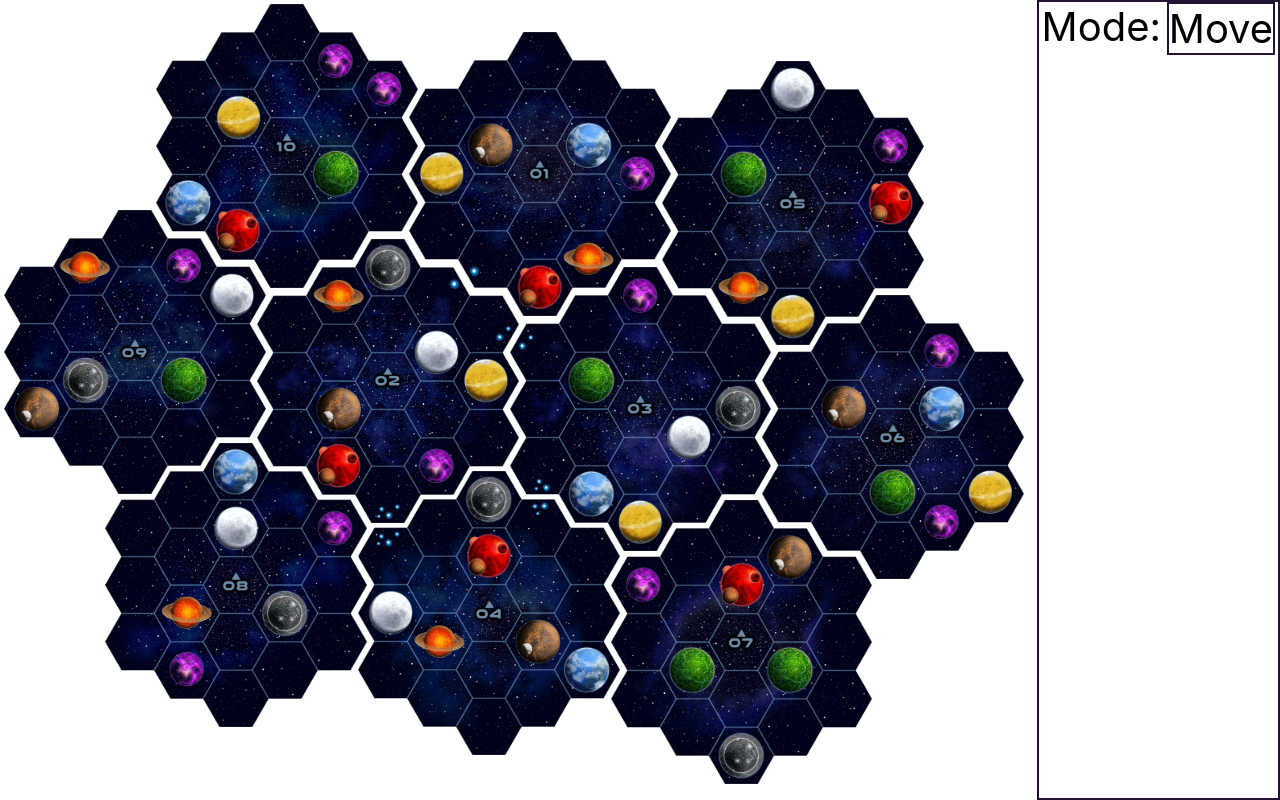
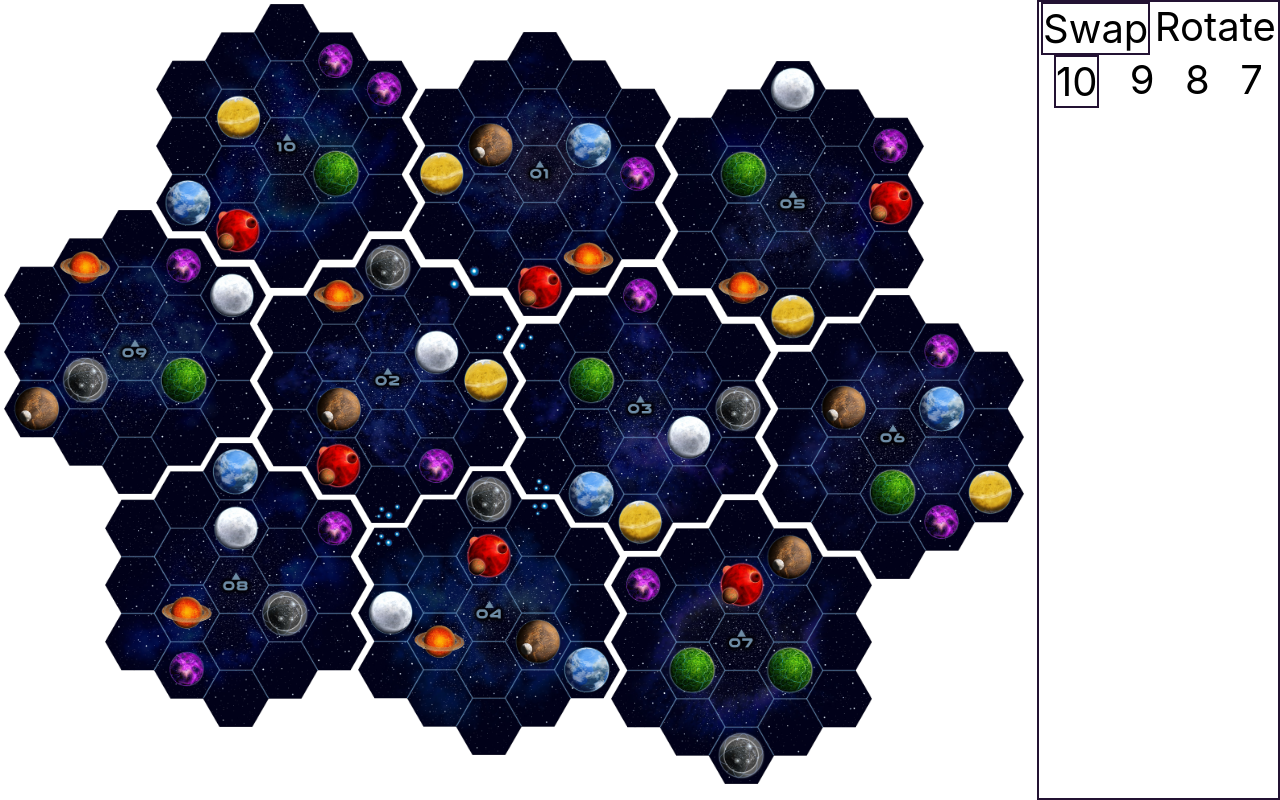
Before and after one commit to stones314/gaia-map-web, a React (Create React App) app: page / in a window 1280 px wide. Built offline with nearby package versions, Linux system fonts and the light colour scheme.

Commit message:
changed menu for mode select (swap or rotate) added menu for selecting number of sectors. This needs to be refined (a lot) created evaluation file, but no code yet

```diff
--- a/src/App.jsx
+++ b/src/App.jsx
@@ -20,45 +20,65 @@ class App extends React.Component {
     constructor(props) {
         super(props);
         this.state = {
-      sectors: [s10,s01,s05,s09,s02,s03,s06,s08,s04,s07],
-      rotation: [0,0,0,0,0,0,0,0,0,0],
+            sectors: [s10, s01, s05, s09, s02, s03, s06, s08, s04, s07],
+            rotation: [0, 0, 0, 0, 0, 0, 0, 0, 0, 0],
             selected: -1,
             numSect: 10,
-      moveMode: true,
+            swapMode: true,
         };
         this.onClickSector = this.onClickSector.bind(this);
+        //this.onClickModeBtn = this.onClickModeBtn.bind(this);
     }
 
     onClickSector(i) {
         var rot = this.state.rotation.slice();
-    if (this.state.moveMode) {
-      if(this.state.selected < 0){
-        this.setState({selected: i});
-      }else if(this.state.selected === i){
-        this.setState({selected: -1});
-      }else {
+        if (this.state.swapMode) {
+            if (this.state.selected < 0) {
+                this.setState({ selected: i });
+            } else if (this.state.selected === i) {
+                this.setState({ selected: -1 });
+            } else {
                 var sec = this.state.sectors.slice();
                 [sec[i], sec[this.state.selected]] = [sec[this.state.selected], sec[i]];
                 [rot[i], rot[this.state.selected]] = [rot[this.state.selected], rot[i]];
-        this.setState({selected: -1, sectors: sec, rotation: rot});
+                this.setState({ selected: -1, sectors: sec, rotation: rot });
             }
         }
         else {
             rot = this.state.rotation.slice();
-      if(rot[i] === 300){
+            if (rot[i] === 300) {
                 rot[i] = 0;
-        this.setState({rotation : rot});
+                this.setState({ rotation: rot });
             }
-      else
-      {
+            else {
                 rot[i] = rot[i] + 60;
-        this.setState({rotation: rot});
+                this.setState({ rotation: rot });
             }
         }
     }
 
-  onClickModeBtn() {
-    this.setState({moveMode: !this.state.moveMode});
+    onClickSwap() {
+        if (!this.state.swapMode)
+            this.setState({ swapMode: true });
+    }
+
+    onClickRot() {
+        if (this.state.swapMode)
+            this.setState({ swapMode: false });
+    }
+
+    onClick10() {
+        this.setState({ numSect: 10 });
+    }
+
+    onClick9() {
+        this.setState({ numSect: 9 });
+    }
+    onClick8() {
+        this.setState({ numSect: 8 });
+    }
+    onClick7() {
+        this.setState({ numSect: 7 });
     }
 
     render() {
@@ -72,8 +92,15 @@ class App extends React.Component {
                     selected={this.state.selected}
                 />
                 <Menu
-          onClickMode={() => this.onClickModeBtn()}
-          moveMode={this.state.moveMode}
+                    onClickSwap={() => this.onClickSwap()}
+                    onClickRot={() => this.onClickRot()}
+                    swapMode={this.state.swapMode}
+                    onClick10={() => this.onClick10()}
+                    onClick9={() => this.onClick9()}
+                    onClick8={() => this.onClick8()}
+                    onClick7={() => this.onClick7()}
+                    numSec={this.state.numSect}
+
                 />
             </div>
         )
--- /dev/null
+++ b/src/Evaluator.jsx
@@ -0,0 +1,6 @@
+import React from 'react';
+import './Menu.css';
+
+function makeMapMaterix(sectors, rotations, numSectors) {
+
+}
--- a/src/Map.jsx
+++ b/src/Map.jsx
@@ -3,18 +3,18 @@ import './Map.css';
 
 class Sector extends React.Component {
     getClassName(rot, col, sel, b) {
-    var s = "rot"+rot+
-        " map-col-"+ col +
+        var s = "rot" + rot +
+            " map-col-" + col +
             " map-sec";
         if (sel)
             s = s + "-selected";
         if (b)
-      s = s +" map-sec-border";
+            s = s + " map-sec-border";
         return s;
     }
 
     render() {
-    return(
+        return (
             <div className={this.getClassName(this.props.rotation, this.props.col, this.props.selected, false)}>
                 <img
                     src={this.props.sector}
@@ -43,25 +43,82 @@ class Map extends React.Component {
         );
     }
 
-  render(){
+    renderRow(row, numSect) {
+        if (row === 0) {
+            if (numSect > 7) {
+                return (
+                    <div className="map-row map-row-1">
+                        {this.renderSector(0, 1)}
+                        {this.renderSector(1, 2)}
+                        {this.renderSector(2, 3)}
+                    </div>
+                );
+            }
+            if (numSect === 7) {
+                return (
+                    <div className="map-row map-row-1">
+                        {this.renderSector(0, 1)}
+                        {this.renderSector(1, 2)}
+                    </div>
+                );
+            }
+        }
+        if (row === 1) {
+            if (numSect === 10) {
+                return (
+                    <div className="map-row map-row-2">
+                        {this.renderSector(3, 1)}
+                        {this.renderSector(4, 2)}
+                        {this.renderSector(5, 3)}
+                        {this.renderSector(6, 4)}
+                    </div>
+                );
+            }
+            if (numSect === 9 || numSect === 7) {
+                return (
+                    <div className="map-row map-row-2">
+                        {this.renderSector(3, 1)}
+                        {this.renderSector(4, 2)}
+                        {this.renderSector(5, 3)}
+                    </div>
+                );
+            }
+            if (numSect === 8) {
+                return (
+                    <div className="map-row map-row-2">
+                        {this.renderSector(4, 2)}
+                        {this.renderSector(5, 3)}
+                    </div>
+                );
+            }
+        }
+        if (row === 2) {
+            if (numSect > 7) {
+                return (
+                    <div className="map-row map-row-3">
+                        {this.renderSector(7, 1)}
+                        {this.renderSector(8, 2)}
+                        {this.renderSector(9, 3)}
+                    </div>
+                );
+            }
+            if (numSect === 7) {
+                return (
+                    <div className="map-row map-row-3">
+                        {this.renderSector(5, 1)}
+                        {this.renderSector(6, 2)}
+                    </div>
+                );
+            }
+        }
+    }
+
+    render() {
         return (
             <div className="map-box">
-        <div className="map-row map-row-1">
-          {this.renderSector(0,1)}
-          {this.renderSector(1,2)}
-          {this.renderSector(2,3)}
-        </div>
-        <div className="map-row map-row-2">
-          {this.renderSector(3,1)}
-          {this.renderSector(4,2)}
-          {this.renderSector(5,3)}
-          {this.renderSector(6,4)}
-        </div>
-        <div className="map-row map-row-3">
-          {this.renderSector(7,1)}
-          {this.renderSector(8,2)}
-          {this.renderSector(9,3)}
-       </div>
+                {this.renderRow(0, this.props.numSect)}
+                {this.renderRow(1, this.props.numSect)}
+                {this.renderRow(2, this.props.numSect)}
             </div>
         )
     }
--- a/src/Menu.css
+++ b/src/Menu.css
@@ -33,16 +33,14 @@ code {
   font-size: var(--menu-font-size);
 }
 
-.menu-mode-move {
+.menu-mode-btn {
   font-size: var(--menu-font-size);
-  border: 2px solid #231233;
   /*
   background-color: #654321;
   font-color: #123456;
   */
 }
-.menu-mode-rot {
-  font-size: var(--menu-font-size);
+.menu-mode-sel {
   border: 2px solid #231233;
   /*
   background-color: #123456;
--- a/src/Menu.jsx
+++ b/src/Menu.jsx
@@ -4,19 +4,55 @@ import './Menu.css';
 class ModeSelect extends React.Component {
 
     render() {
-    var cn = "menu-mode-move";
-    var txt = "Move";
-    if (!this.props.moveMode){
-      cn = "menu-mode-rot";
-      txt = "Rotate";
+        var swapBtnClass = "menu-mode-btn";
+        var rotBtnClass = "menu-mode-btn";
+        if (this.props.swapMode) {
+            swapBtnClass += " menu-mode-sel";
+        }
+        else {
+            rotBtnClass += " menu-mode-sel";
         }
         return (
             <div className="menu-row">
-        <div className="menu-label">
-          <text>Mode:</text>
+                <div className={swapBtnClass} onClick={this.props.onClickSwap}>
+                    <text>Swap</text>
                 </div>
-        <div className={cn} onClick={this.props.onClick}>
-          <text>{txt}</text>
+                <div className={rotBtnClass} onClick={this.props.onClickRot}>
+                    <text>Rotate</text>
+                </div>
+            </div>
+        )
+    }
+}
+
+class NumSectorSelect extends React.Component {
+    render() {
+        var btn10class = "menu-mode-btn";
+        var btn9class = "menu-mode-btn";
+        var btn8class = "menu-mode-btn";
+        var btn7class = "menu-mode-btn";
+        if (this.props.numSec === 10)
+            btn10class += " menu-mode-sel";
+        else if (this.props.numSec === 9)
+            btn9class += " menu-mode-sel";
+        else if (this.props.numSec === 8)
+            btn8class += " menu-mode-sel";
+        else if (this.props.numSec === 7)
+            btn7class += " menu-mode-sel";
+
+        return (
+            <div className="menu-row">
+                <div className={btn10class} onClick={this.props.onClick10}>
+                    <text>10</text>
+                </div>
+                <div className={btn9class} onClick={this.props.onClick9}>
+                    <text>9</text>
+                </div>
+                <div className={btn8class} onClick={this.props.onClick8}>
+                    <text>8</text>
+                </div>
+                <div className={btn7class} onClick={this.props.onClick7}>
+                    <text>7</text>
                 </div>
             </div>
         )
@@ -25,11 +61,19 @@ class ModeSelect extends React.Component {
 
 class Menu extends React.Component {
     render() {
-    return(
+        return (
             <div className="menu-box">
                 <ModeSelect
-          onClick={() => this.props.onClickMode()}
-          moveMode={this.props.moveMode}
+                    onClickSwap={() => this.props.onClickSwap()}
+                    onClickRot={() => this.props.onClickRot()}
+                    swapMode={this.props.swapMode}
+                />
+                <NumSectorSelect
+                    onClick10={() => this.props.onClick10()}
+                    onClick9={() => this.props.onClick9()}
+                    onClick8={() => this.props.onClick8()}
+                    onClick7={() => this.props.onClick7()}
+                    numSec={this.props.numSec}
                 />
             </div>
         )
```
Lines whose indentation alone changed are shown as unchanged.
